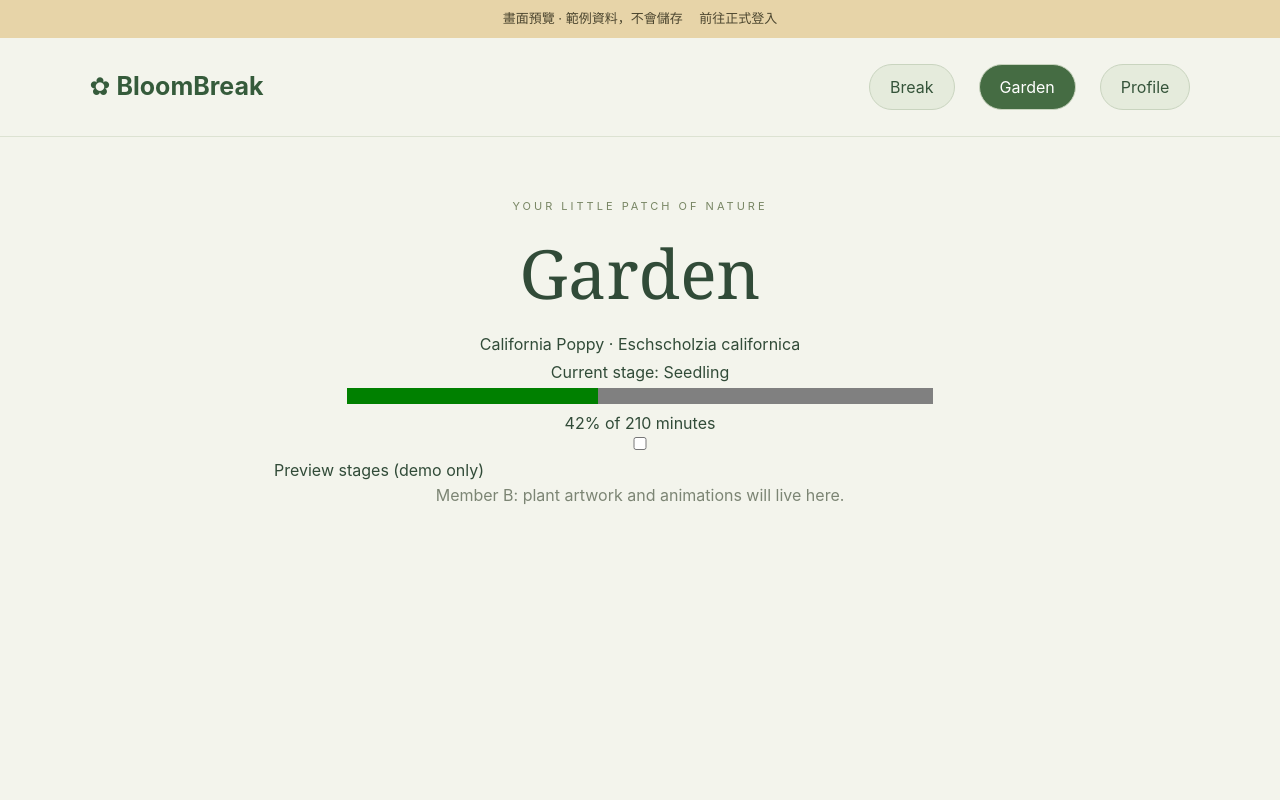
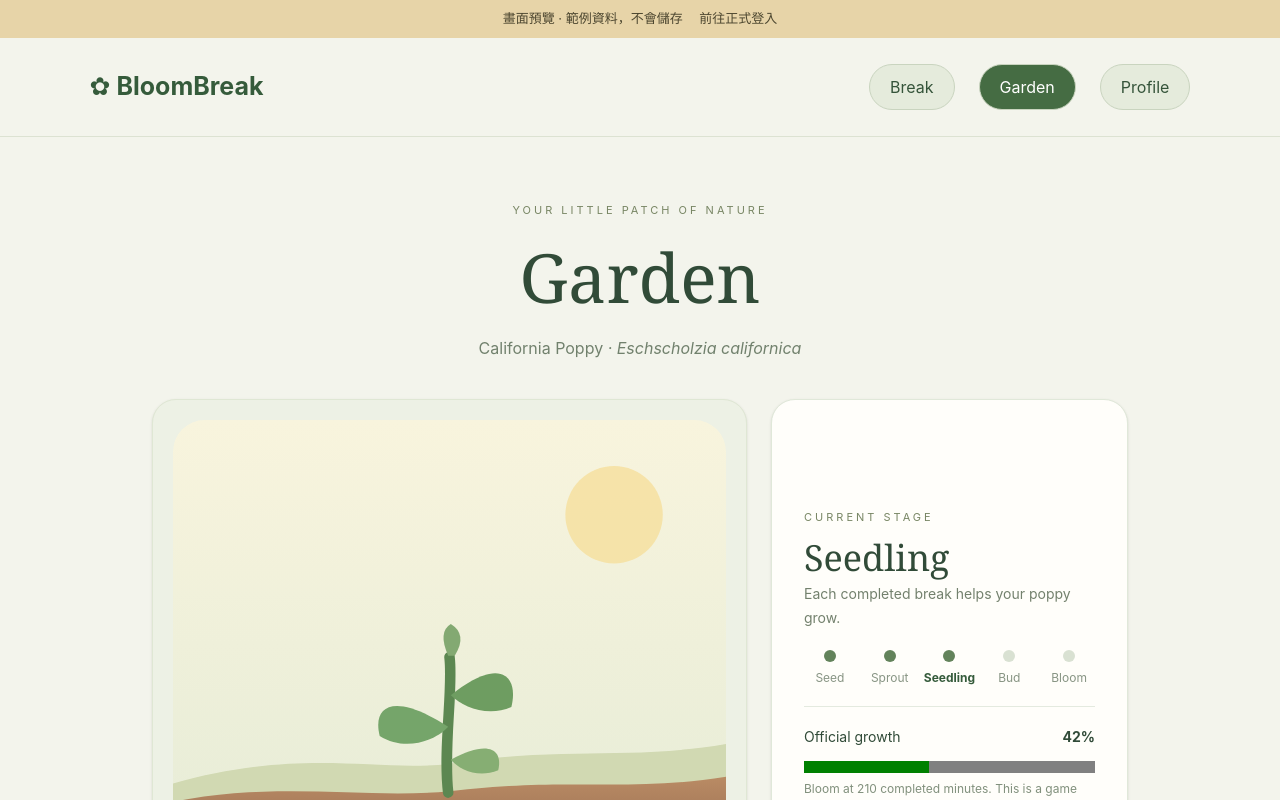
Before and after one commit to Zaddylike/DaHack5.0, a React (Vite) app: page /preview in a window 1280 px wide. Both pictures are taken after a click on the button "Garden". Shown: the top 800 px of the page. Built offline with nearby package versions, Linux system fonts and the light colour scheme; no server answers.

Commit message:
Add five-stage Garden demo artwork placeholders

```diff
--- /dev/null
+++ b/src/pages/Garden.css
@@ -0,0 +1,9 @@
+.garden-illustration-button{border:0;padding:0;cursor:pointer;background:transparent}
+.garden-art{display:block;width:100%;height:auto;aspect-ratio:420/340}
+.garden-illustration-motion{transform-origin:50% 84%;animation:garden-appear .55s ease-out both,garden-wiggle .55s ease-in-out .55s}
+.garden-illustration-button:focus-visible{outline:3px solid #d89b3d;outline-offset:3px}
+.garden-progress{width:100%;height:12px;accent-color:#63835b}
+.garden-demo-label{display:flex;align-items:center;gap:12px}
+@keyframes garden-appear{from{opacity:.45;transform:translateY(10px) scale(.97)}to{opacity:1;transform:translateY(0) scale(1)}}
+@keyframes garden-wiggle{0%,100%{rotate:0deg}25%{rotate:-3deg}65%{rotate:3deg}}
+@media(prefers-reduced-motion:reduce){.garden-illustration-motion{animation:none}}
--- a/src/pages/Garden.tsx
+++ b/src/pages/Garden.tsx
@@ -1,4 +1,71 @@
-import type { getGrowth } from '../lib/growth';
+import { useState } from 'react';
+import { STAGES, type getGrowth } from '../lib/growth';
 import type { useDemoState } from '../context/DemoContext';
+import './Garden.css';
+
 export type GardenProps = { growth: ReturnType<typeof getGrowth>; demo: ReturnType<typeof useDemoState> };
-export function Garden({ growth, demo }: GardenProps) { return <section><p className="eyebrow">YOUR LITTLE PATCH OF NATURE</p><h1>Garden</h1><p>California Poppy · Eschscholzia californica</p><p>Current stage: {demo.enabled ? demo.stage : growth.stage}</p><progress max="100" value={growth.percent}/><p>{Math.floor(growth.percent)}% of 210 minutes</p><label><input type="checkbox" checked={demo.enabled} onChange={e => demo.setEnabled(e.target.checked)}/> Preview stages (demo only)</label>{demo.enabled && <div><button onClick={demo.previous}>Previous</button><button onClick={demo.next}>Next</button><button onClick={demo.reset}>Reset</button></div>}<p className="muted">Member B: plant artwork and animations will live here.</p></section>; }
+
+function PoppyIllustration({ stageIndex }: { stageIndex: number }) {
+  return <svg viewBox="0 0 420 340" role="img" aria-label={`${STAGES[stageIndex]} stage of a California Poppy`} className="garden-art" xmlns="http://www.w3.org/2000/svg">
+    <defs>
+      <linearGradient id="gardenSky" x1="0" y1="0" x2="0" y2="1"><stop stopColor="#f8f4dd"/><stop offset="1" stopColor="#e6ecd7"/></linearGradient>
+      <linearGradient id="gardenSoil" x1="0" y1="0" x2="0" y2="1"><stop stopColor="#b98b64"/><stop offset="1" stopColor="#8d624b"/></linearGradient>
+    </defs>
+    <rect width="420" height="340" rx="24" fill="url(#gardenSky)"/>
+    <circle cx="335" cy="72" r="37" fill="#f7df9c" opacity=".78"/>
+    <path d="M0 276 C100 248 155 268 210 261 C300 247 344 259 420 246 V340 H0Z" fill="#d1d9b2"/>
+    <path d="M0 290 C80 274 145 288 210 282 C300 271 344 283 420 271 V340 H0Z" fill="url(#gardenSoil)"/>
+    <path d="M45 302q5-5 10 0m256 12q4-4 8 0m48-18q5-5 10 0" fill="none" stroke="#d3ab7d" strokeWidth="3" strokeLinecap="round" opacity=".6"/>
+    {stageIndex === 0 && <g><path d="M202 271c-9-8-7-20 3-24 11-4 20 5 16 14-3 9-11 12-19 10Z" fill="#8f613f" stroke="#704b36" strokeWidth="3"/><path d="M207 251q7 7 6 16" fill="none" stroke="#ba8857" strokeWidth="2"/></g>}
+    {stageIndex > 0 && <g strokeLinecap="round" strokeLinejoin="round">
+      <path d={stageIndex === 1 ? 'M209 283 C208 266 206 246 211 228' : stageIndex === 2 ? 'M209 283 C205 249 213 204 210 180' : 'M209 283 C206 241 215 178 209 133'} fill="none" stroke="#5c8751" strokeWidth={stageIndex === 1 ? 6 : 8}/>
+      {stageIndex === 1 && <><path d="M208 247 C188 226 177 231 178 248 C188 254 200 252 208 247Z" fill="#75a56a"/><path d="M208 240 C229 222 239 232 236 248 C224 252 215 248 208 240Z" fill="#6e9d61"/></>}
+      {stageIndex >= 2 && <><path d="M209 233 C169 207 151 216 157 240 C176 252 199 244 209 233Z" fill="#75a56a"/><path d="M211 209 C247 180 263 193 257 218 C239 226 220 218 211 209Z" fill="#6e9d61"/><path d="M211 258 C238 243 251 249 247 266 C232 272 218 266 211 258Z" fill="#86ae73"/></>}
+      {stageIndex === 2 && <path d="M209 179q-8-18 2-24 13 8 3 24" fill="#83a972"/>}
+      {stageIndex === 3 && <><path d="M211 134 C190 120 195 93 210 91 C228 98 230 119 211 134Z" fill="#ec9850" stroke="#bf7547" strokeWidth="3"/><path d="M210 134 C197 124 196 111 200 105M210 134 C222 122 224 111 220 103" fill="none" stroke="#6e985b" strokeWidth="4"/></>}
+      {stageIndex === 4 && <g transform="translate(210 112)"><path d="M0 0 C-12-15-47-55-27-69 C-9-76 1-45 0-10 C0-45 14-76 31-66 C48-49 13-14 0 0 C16-11 47-23 53-4 C56 13 22 20 0 7 C-22 20-55 13-53-4 C-48-23-16-11 0 0Z" fill="#f6a540" stroke="#dc7d31" strokeWidth="3"/><path d="M0-7 C-13-22-30-45-22-57 M0-8 C14-26 29-45 25-56" fill="none" stroke="#ffd581" strokeWidth="4" opacity=".8"/><circle cy="1" r="13" fill="#d86e2d"/><circle cy="1" r="6" fill="#754933"/></g>}
+    </g>}
+  </svg>;
+}
+
+export function Garden({ growth, demo }: GardenProps) {
+  const [wiggle, setWiggle] = useState(0);
+  const stageIndex = demo.enabled ? demo.stageIndex : growth.stageIndex;
+  const stage = STAGES[stageIndex];
+
+  return <main className="garden-page mx-auto max-w-5xl px-4 pb-20 pt-12 text-[#314b38] sm:px-6 sm:pt-16">
+    <div className="mb-9 text-center">
+      <p className="eyebrow">YOUR LITTLE PATCH OF NATURE</p>
+      <h1 className="mb-3 mt-4">Garden</h1>
+      <p className="m-0 text-[#71816d]">California Poppy <span className="italic">· Eschscholzia californica</span></p>
+    </div>
+
+    <div className="grid gap-6 lg:grid-cols-[minmax(0,1.25fr)_minmax(300px,.75fr)]">
+      <div className="relative overflow-hidden rounded-3xl border border-[#dfe7d4] bg-[#edf1e5] p-3 shadow-sm sm:p-5">
+        <button type="button" className="garden-illustration-button relative block w-full overflow-hidden rounded-2xl p-0" aria-label={`Wiggle ${stage} plant`} onClick={() => setWiggle(value => value + 1)}>
+          <span key={`${stageIndex}-${wiggle}`} className="garden-illustration-motion block"><PoppyIllustration stageIndex={stageIndex}/></span>
+          <span className="garden-tbd absolute bottom-3 right-3 rounded-md bg-white/85 px-2 py-1 text-xs font-bold tracking-widest text-[#6a765f]">TBD</span>
+        </button>
+        <p className="mb-1 mt-4 text-center text-xs text-[#7b8974]">Tap the plant to give it a little wiggle · Illustration placeholder</p>
+      </div>
+
+      <div className="flex flex-col justify-center rounded-3xl border border-[#e0e8d9] bg-[#fffefa] p-6 shadow-sm sm:p-8">
+        <p className="eyebrow m-0">CURRENT STAGE</p>
+        <h2 className="mb-1 mt-3 font-serif text-4xl">{stage}</h2>
+        <p className="mt-0 text-sm text-[#73816d]">{demo.enabled ? 'Demo preview only. Your real garden stays unchanged.' : growth.isBloom ? 'Your California Poppy is in bloom.' : 'Each completed break helps your poppy grow.'}</p>
+        <div className="my-5 flex justify-between gap-2" aria-label="Five growth stages">{STAGES.map((item, index) => <div key={item} className="min-w-0 flex-1 text-center"><span className={`mx-auto block h-3 w-3 rounded-full ${index <= stageIndex ? 'bg-[#63835b]' : 'bg-[#d9e1d2]'}`}/><span className={`mt-2 block text-[10px] sm:text-xs ${index === stageIndex ? 'font-bold text-[#355b3b]' : 'text-[#889584]'}`}>{item}</span></div>)}</div>
+        <div className="border-t border-[#e4eadf] pt-5">
+          <div className="mb-2 flex justify-between text-sm"><span>Official growth</span><strong>{Math.floor(growth.percent)}%</strong></div>
+          <progress className="garden-progress w-full" aria-label="Official plant growth" max="100" value={growth.percent}/>
+          <p className="mb-0 text-xs text-[#81907c]">Bloom at 210 completed minutes. This is a game goal.</p>
+        </div>
+      </div>
+    </div>
+
+    <div className="mt-6 rounded-3xl border border-[#e0e8d9] bg-[#fffefa] p-5 sm:p-6">
+      <label className="garden-demo-label flex items-center gap-3 text-left font-semibold"><input type="checkbox" checked={demo.enabled} onChange={event => demo.setEnabled(event.target.checked)}/> Preview all five stages (demo only)</label>
+      {demo.enabled && <div className="mt-5 flex flex-wrap gap-3"><button type="button" onClick={demo.previous} disabled={stageIndex === 0}>← Previous</button><button type="button" onClick={demo.next} disabled={stageIndex === 4}>Next →</button><button type="button" onClick={demo.reset}>Reset to Seed</button></div>}
+      <p className="mb-0 mt-3 text-xs text-[#81907c]">Demo controls never add break time, achievements, or flowers.</p>
+    </div>
+  </main>;
+}
```
